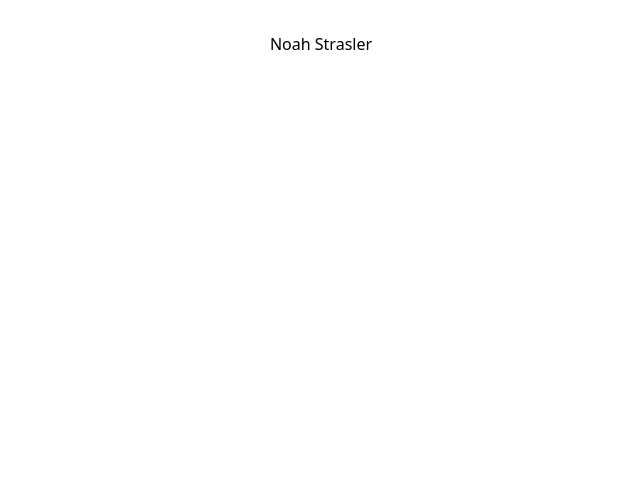
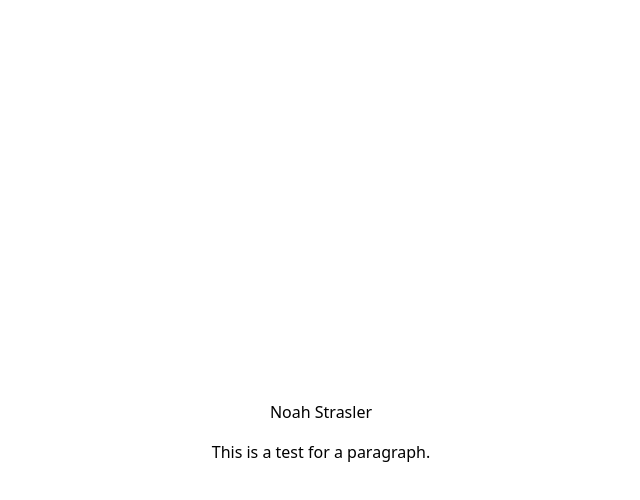
Before and after one commit to nstrasler/personal_website, a React (Vite) app: page / in a window 1280 px wide. Shown: the top 500 px of the page, without its empty margins (319-959 px from the left). Built offline with nearby package versions, Linux system fonts and the light colour scheme.

Commit message:
initial commit of personal website structure

```diff
--- a/src/App.tsx
+++ b/src/App.tsx
@@ -1,13 +1 @@
 import './App.css'
-
-function App() {
-  return (
-    <div className="flex items-center justify-center min-h-screen bg-gray-100">
-      <h1 className="text-4xl font-bold text-blue-600">
-        Hello Tailwind World!
-      </h1>
-    </div>
-  )
-}
-
-export default App
--- a/src/pages/home.tsx
+++ b/src/pages/home.tsx
@@ -2,10 +2,12 @@ import '../App.css'
 
 function App() {
   return (
-    <div>
+    <div className = "flex justify-center items-center h-screen">
       <h1>
-        Noah Strasler
+        <p className="mb-4">Noah Strasler</p>
+        <p> This is a test for a paragraph.</p>
       </h1>
+
     </div>
   )
 }
```
